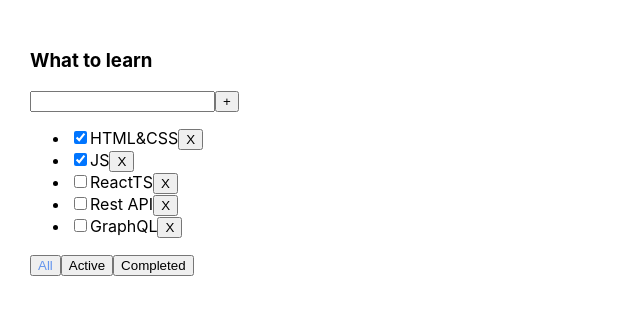
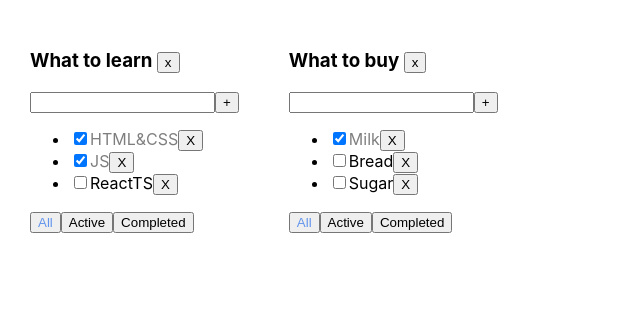
Before and after one commit to ilyajav/TodoList---ReactTS, a React (Create React App) app: page / in a window 1280 px wide. Shown: the top 314 px of the page, without its empty margins (0-640 px from the left). Built offline with nearby package versions, Linux system fonts and the light colour scheme.

Commit message:
todoLists

```diff
--- a/src/App.css
+++ b/src/App.css
@@ -18,3 +18,7 @@
 .error-text{
   color: red;
 }
+
+.check-isDone{
+  opacity: 0.5;
+}
--- a/src/App.tsx
+++ b/src/App.tsx
@@ -11,56 +11,104 @@ export type TaskType = {
     isDone: boolean;
 }
 
+type TodoListsType = {
+    id: string
+    title: string
+    filter: FilterCase
+}
+
+type TasksStateType = {
+    [key: string] : TaskType[]
+}
+
 const App = () => {
-    let [tasks, setTasks] = useState<TaskType[]>([
+
+    const todoListID_1 = v1()
+    const todoListID_2 = v1()
+
+    const [todoLists, setTodoList] = useState<TodoListsType[]>( [
+        {id: todoListID_1, title: 'What to learn', filter: 'all'},
+        {id: todoListID_2, title: 'What to buy', filter: 'all'}
+    ])
+
+    const [tasks, setTasks] = useState<TasksStateType>({
+         [todoListID_1] : [
              {id: v1(), title: 'HTML&CSS', isDone: true},
              {id: v1(), title: 'JS', isDone: true},
              {id: v1(), title: 'ReactTS', isDone: false},
-        {id: v1(), title: 'Rest API', isDone: false},
-        {id: v1(), title: 'GraphQL', isDone: false},
-    ])
+         ],
+        [todoListID_2] : [
+            {id: v1(), title: 'Milk', isDone: true},
+            {id: v1(), title: 'Bread', isDone: false},
+            {id: v1(), title: 'Sugar', isDone: false},
+        ]
+    })
 
-    const removeTask = (selectID: string) => {
-        let filteredTasks = tasks.filter(t => t.id !== selectID);
-        setTasks(filteredTasks);
+    const removeTask = (selectID: string, todoListID: string) => {
+        const todoList = tasks[todoListID]
+        tasks[todoListID] = todoList.filter(t => t.id !== selectID)
+        setTasks({...tasks})
     }
 
-    let [filter, setFilter] = useState<FilterCase>('all')
-    let tasksForTodoList = tasks
-    if (filter === 'active') {
-        tasksForTodoList = tasks.filter(t => !t.isDone)
-    } else if (filter === 'completed') {
-        tasksForTodoList = tasks.filter(t => t.isDone)
-    }
-    const tasksFilter = (value: FilterCase) => {
-        setFilter(value)
+    const addTask = (title: string, todoListID: string) => {
+        const newTask: TaskType = {id: v1(), title, isDone: false}
+        const todoList = tasks[todoListID]
+        tasks[todoListID] = [newTask, ...todoList]
+        setTasks({...tasks})
     }
 
-    const addTask = (title: string) => {
-        const newTask: TaskType = {id: v1(), title, isDone: false}
-        const newDataTasks = [newTask, ...tasks]
-        setTasks(newDataTasks)
+    const changeStatus = (id: string, isDoneStatus: boolean, todoListID: string) => {
+        const todoList = tasks[todoListID]
+        const task = todoList.find(t => t.id === id)
+        if (task) {
+            task.isDone = isDoneStatus
+            setTasks({...tasks})
+        }
     }
 
-    const changeStatus = (id: string, isDoneStatus: boolean) => {
-        const task = tasks.find(t => t.id === id)
-        if (task) {
-            task.isDone = isDoneStatus
+    const tasksFilter = (value: FilterCase, todoListID: string) => {
+         const todoList = todoLists.find(tl => tl.id === todoListID)
+         if(todoList){
+             todoList.filter = value
+             setTodoList([...todoLists])
          }
-        setTasks([...tasks])
+    }
+
+    const removeTodoList = (todoListID: string) =>{
+        const newTodoLists = todoLists.filter(tl => tl.id !== todoListID)
+        delete tasks[todoListID]
+        setTodoList([...newTodoLists])
     }
 
     return (
         <div className="App">
+            {
+                todoLists.map(tl => {
+
+                    let tasksForTodoList = tasks[tl.id]
+
+                    if (tl.filter === 'active') {
+                        tasksForTodoList = tasksForTodoList.filter(t => !t.isDone)
+                    } else if (tl.filter === 'completed') {
+                        tasksForTodoList = tasksForTodoList.filter(t => t.isDone)
+                    }
+
+                    return (
                         <Todolist
-                title='What to learn'
+                            key = {tl.id}
+                            id = {tl.id}
+                            title={tl.title}
                             tasks={tasksForTodoList}
                             removeTasks={removeTask}
                             tasksFilter={tasksFilter}
                             addTask={addTask}
                             changeStatus={changeStatus}
-                filter={filter}
+                            filter={tl.filter}
+                            removeTodoList={removeTodoList}
                             />
+                    )
+                })
+            }
         </div>
     );
 }
--- a/src/Todolist.tsx
+++ b/src/Todolist.tsx
@@ -4,47 +4,48 @@ import {FilterCase, TaskType} from "./App";
 type PropsType = {
     title: string;
     tasks: TaskType[];
-    removeTasks: (selectID: string) => void;
-    tasksFilter: (value: FilterCase) => void;
-    addTask: (title: string) => void;
-    changeStatus: (id: string, isDoneStatus: boolean) => void;
+    removeTasks: (selectID: string, todoListID: string) => void;
+    tasksFilter: (value: FilterCase, todoListID: string) => void;
+    addTask: (title: string, todoListID: string) => void;
+    changeStatus: (id: string, isDoneStatus: boolean, todoListID: string) => void;
     filter: FilterCase;
+    id: string;
+    removeTodoList: (todoListID: string) => void
 }
 
 export const Todolist: FC<PropsType> = ({title, tasks, removeTasks, tasksFilter, ...props}) => {
     const [newTitleTask, setNewTitleTask] = useState<string>('')
     const [error, setError] = useState<boolean>(false)
 
-    const onTasksAllFilter = () => {
-        tasksFilter('all')
-    }
-    const onTasksActiveFilter = () => {
-        tasksFilter('active')
-    }
-    const onTasksCompletedFilter = () => {
-        tasksFilter('completed')
-    }
+    const onTasksAllFilter = () => tasksFilter('all', props.id)
+    const onTasksActiveFilter = () => tasksFilter('active', props.id)
+    const onTasksCompletedFilter = () => tasksFilter('completed', props.id)
+    const deleteTodoList = () => props.removeTodoList(props.id)
+
     const onTaskTitleChange = (e: ChangeEvent<HTMLInputElement>) => {
         setNewTitleTask(e.currentTarget.value)
         setError(false)
     }
+
     const onButtonClick = () => {
         if (newTitleTask.trim() !== '') {
-            props.addTask(newTitleTask.trim());
+            props.addTask(newTitleTask.trim(), props.id);
             setNewTitleTask('');
         } else {
             setError(true)
         }
     }
+
     const onEnterClick = (e: KeyboardEvent<HTMLInputElement>) => {
         if (e.key === 'Enter') {
             onButtonClick()
         }
     }
 
+
     return (
         <div>
-            <h3>{title}</h3>
+            <h3>{title} <button onClick={deleteTodoList}>x</button></h3>
             <div>
                 <input value={newTitleTask} onChange={onTaskTitleChange}
                        onKeyPress={onEnterClick} className={error ? 'error' : ''}/>
@@ -56,14 +57,14 @@ export const Todolist: FC<PropsType> = ({title, tasks, removeTasks, tasksFilter,
                 {
                     tasks.map(task => {
                         const onRemoveTasks = () => {
-                            removeTasks(task.id)
+                            removeTasks(task.id, props.id)
                         };
                         const onChangeStatus = (e: ChangeEvent<HTMLInputElement>) => {
-                            props.changeStatus(task.id, e.currentTarget.checked)
+                            props.changeStatus(task.id, e.currentTarget.checked, props.id)
                         }
                         return <li key={task.id}>
                             <input type="checkbox" checked={task.isDone} onChange={onChangeStatus}/>
-                            <span>{task.title}</span>
+                            <span className={task.isDone ? 'check-isDone' : ''}>{task.title}</span>
                             <button onClick={onRemoveTasks}>X</button>
                         </li>
                     })
```
Lines whose indentation alone changed are shown as unchanged.
